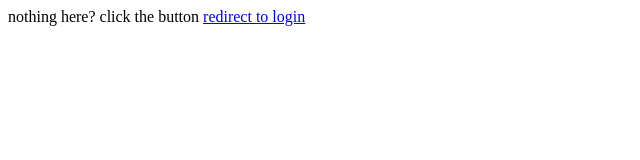
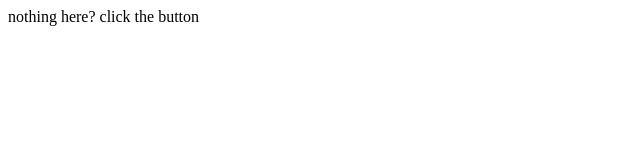
Before and after one commit to fecokathatarraspro/charmset, a plain HTML site: page index.html in a window 1280 px wide. Shown: the whole page, without its empty margins (0-640 px from the left). Drawn offline with Linux system fonts and the light colour scheme.

Commit message:
Update index.html

```diff
--- a/index.html
+++ b/index.html
@@ -8,7 +8,6 @@
   <body>
     <label> nothing here? click the button </label>
    <a href="fecokathatarraspro.github.io/charmset/login.html>
-   <button> redirect to login </button>
    </a>
   </body>
 </html>
```
